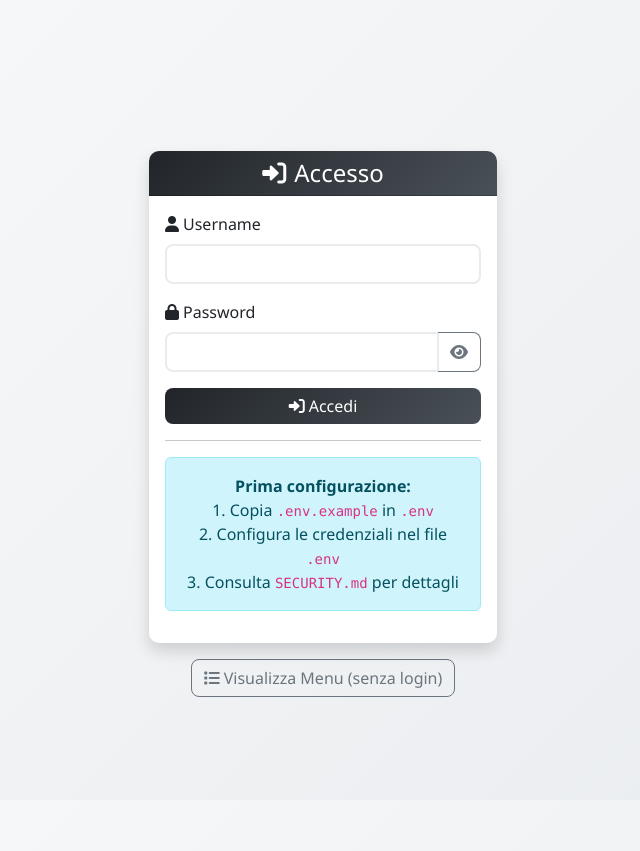
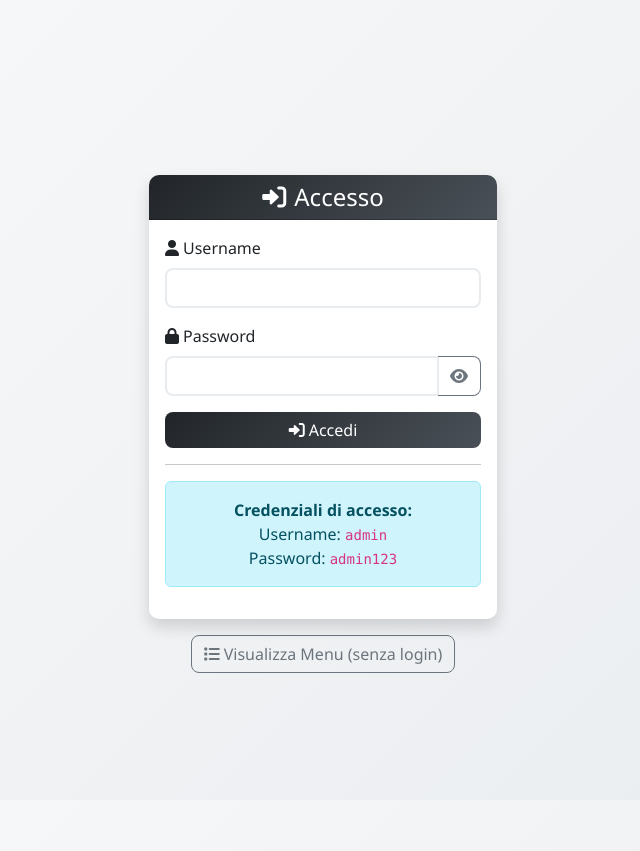
Before and after one commit to fregola/gestione-ristorante, a Flask app: page / in a window 1280 px wide. Shown: the top 851 px of the page, without its empty margins (317-957 px from the left). Run offline with Flask 3, Linux system fonts and the light colour scheme; some libraries are stand-ins or nearby versions.

Commit message:
Aggiunto dominio ordinalosubito.it e ripristinate credenziali semplici
- Aggiunto ordinalosubito.it alle configurazioni CORS
- Ripristinate credenziali admin/admin123 per semplicità
- Aggiornato README.md con nuovo dominio
- Aggiornata pagina login con credenziali visibili
- Configurazione pronta per il deployment su ordinalosubito.it

```diff
--- a/templates/login.html
+++ b/templates/login.html
@@ -47,11 +47,10 @@
                     <hr>
                     <div class="text-center">
                         <div class="alert alert-info">
-                            <strong>Prima configurazione:</strong><br>
-                            1. Copia <code>.env.example</code> in <code>.env</code><br>
-                            2. Configura le credenziali nel file <code>.env</code><br>
-                            3. Consulta <code>SECURITY.md</code> per dettagli
-                        </div>
+            <strong>Credenziali di accesso:</strong><br>
+            Username: <code>admin</code><br>
+            Password: <code>admin123</code>
+        </div>
                     </div>
                 </div>
             </div>
```
Also changed, not shown: README.md, 1 other file.
